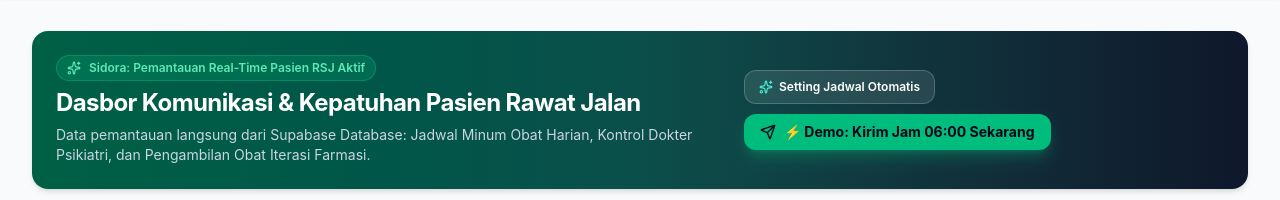
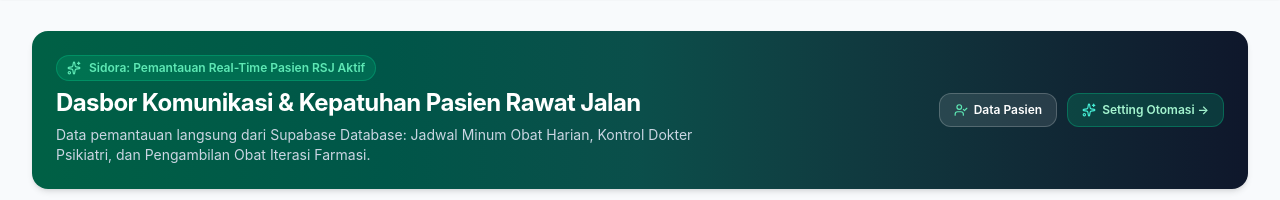
Before and after one commit to Eman21-ctr/sidora, a React (Vite) app: page / in a window 1280 px wide. Shown: the part 121-321 px from the top of the page. Built offline with nearby package versions, Linux system fonts and the light colour scheme; no server answers; the database is empty.

Commit message:
polish(ui): clean up duplicate demo triggers on dashboard for a minimalist, modern interface

```diff
--- a/src/components/DashboardOverview.tsx
+++ b/src/components/DashboardOverview.tsx
@@ -128,20 +128,20 @@ export const DashboardOverview = ({
 
           <div className="flex flex-wrap items-center gap-2.5">
             <button
+              onClick={() => onNavigate('pasien')}
+              className="px-3.5 py-2 rounded-xl bg-white/10 hover:bg-white/20 text-white text-xs font-semibold border border-white/20 transition-all flex items-center gap-1.5 cursor-pointer"
+              title="Buka daftar data pasien dan caregiver"
+            >
+              <UserCheck className="w-3.5 h-3.5 text-emerald-300" />
+              Data Pasien
+            </button>
+            <button
               onClick={() => onNavigate('otomasi')}
-              className="px-3.5 py-2 rounded-xl bg-white/10 hover:bg-white/20 text-white text-xs font-semibold border border-white/20 transition-all flex items-center gap-1.5"
-              title="Konfigurasi jadwal pengiriman pesan otomatis jam 06:00 dan H-3"
+              className="px-3.5 py-2 rounded-xl bg-emerald-500/20 hover:bg-emerald-500/30 text-emerald-200 text-xs font-semibold border border-emerald-400/30 transition-all flex items-center gap-1.5 cursor-pointer"
+              title="Konfigurasi jadwal pengiriman pesan otomatis"
             >
               <Sparkles className="w-3.5 h-3.5 text-teal-300" />
-              Setting Jadwal Otomatis
-            </button>
-            <button
-              onClick={onTriggerAutoSend}
-              className="px-4 py-2 rounded-xl bg-emerald-500 hover:bg-emerald-400 active:bg-emerald-600 text-slate-950 text-xs sm:text-sm font-bold shadow-lg shadow-emerald-500/30 transition-all flex items-center gap-2"
-              title="Eksekusi pengiriman batch otomatis sekarang ke WhatsApp pasien & caregiver"
-            >
-              <Send className="w-4 h-4 text-slate-950" />
-              ⚡ Demo: Kirim Jam 06:00 Sekarang
+              Setting Otomasi &rarr;
             </button>
           </div>
         </div>
--- a/src/components/UnifiedMessageAutomation.tsx
+++ b/src/components/UnifiedMessageAutomation.tsx
@@ -164,14 +164,14 @@ export const UnifiedMessageAutomation = ({
               {currentSettings.isActive ? 'Hentikan Otomasi Sementara' : 'Aktifkan Pengiriman Otomatis'}
             </button>
 
-            {/* Fast Demo Trigger */}
+            {/* Fast Batch Run Trigger */}
             <button
               onClick={onTriggerManualRun}
-              className="px-4 py-2.5 rounded-xl bg-white/15 hover:bg-white/25 text-white text-xs font-semibold border border-white/20 transition-all flex items-center justify-center gap-2 shadow-xs"
-              title="Khusus Presentasi: Menjalankan eksekusi pengiriman otomatis jam 06:00 sekarang juga tanpa menunggu besok pagi"
+              className="px-4 py-2.5 rounded-xl bg-white/15 hover:bg-white/25 text-white text-xs font-semibold border border-white/20 transition-all flex items-center justify-center gap-2 shadow-xs cursor-pointer"
+              title="Uji coba langsung eksekusi pengiriman batch hari ini"
             >
               <Sparkles className="w-3.5 h-3.5 text-teal-300" />
-              <span>⚡ Demo: Kirim Jam 06:00 Sekarang</span>
+              <span>Uji Eksekusi Jadwal Hari Ini</span>
             </button>
           </div>
 
```
